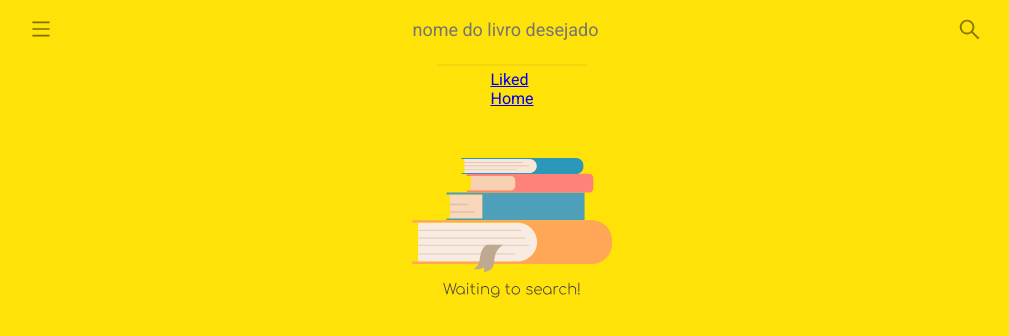
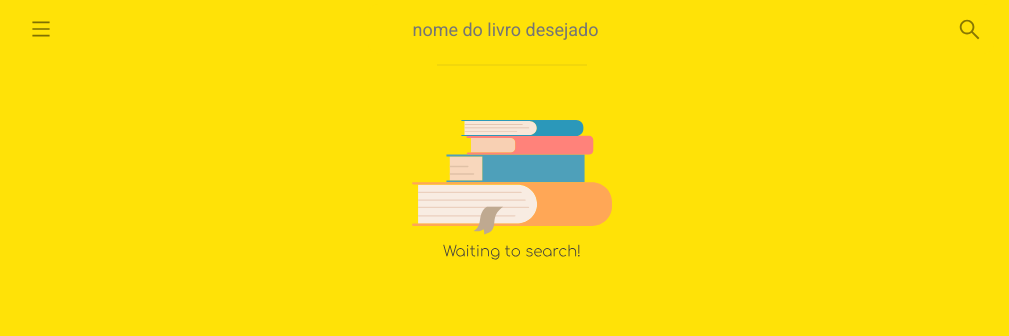
Before and after one commit to GabrielBarcelos1/searchBooks, a React (Create React App) app: page /finder in a window 1280 px wide. Shown: the top 336 px of the page, without its empty margins (128-1137 px from the left). Built offline with nearby package versions, Linux system fonts and the light colour scheme.

Commit message:
home changes

```diff
--- a/src/components/Finder.jsx
+++ b/src/components/Finder.jsx
@@ -16,7 +16,7 @@ function Finder() {
     const [loadingGif, setLoadingGif] = useState(true)
     const [apperTotal, setApperTotal] = useState(false)
     const [showMore, setShowMore] = useState(12)
-    const [menuActive ,setMenuActive] = useState(true)
+    const [menuActive ,setMenuActive] = useState(false)
     const {id} = useParams()
     const {valueInput,setValueInput} = React.useContext(BookContext)
     useEffect(()=>{
```
